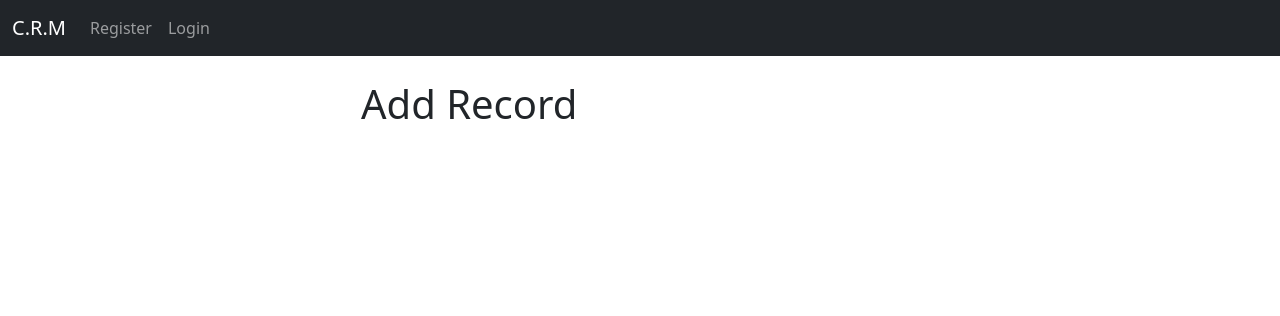
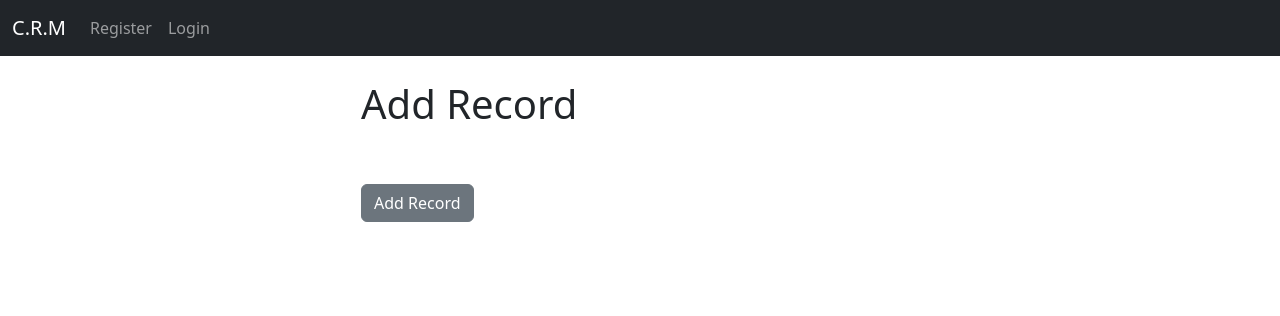
Before and after one commit to Kariuki11/Customer-Relationship-Management-app, a Django app: page /add_record/ in a window 1280 px wide. Shown: the top 316 px of the page. Run offline with Django 5.2, Linux system fonts and the light colour scheme.

Commit message:
"Added form with CSRF token and submit button to add_record.html template"

```diff
--- a/crm/website/templates/website/add_record.html
+++ b/crm/website/templates/website/add_record.html
@@ -5,4 +5,12 @@
 <h1>Add Record</h1>
 <br/>
 
+<form method="post" action="{% url 'home' %}">
+    {% csrf_token %}
+
+    <br/>
+    <button type="submit" class="btn btn-secondary">Add Record</button>
+
+</form>
+
 {% endblock %}
```
